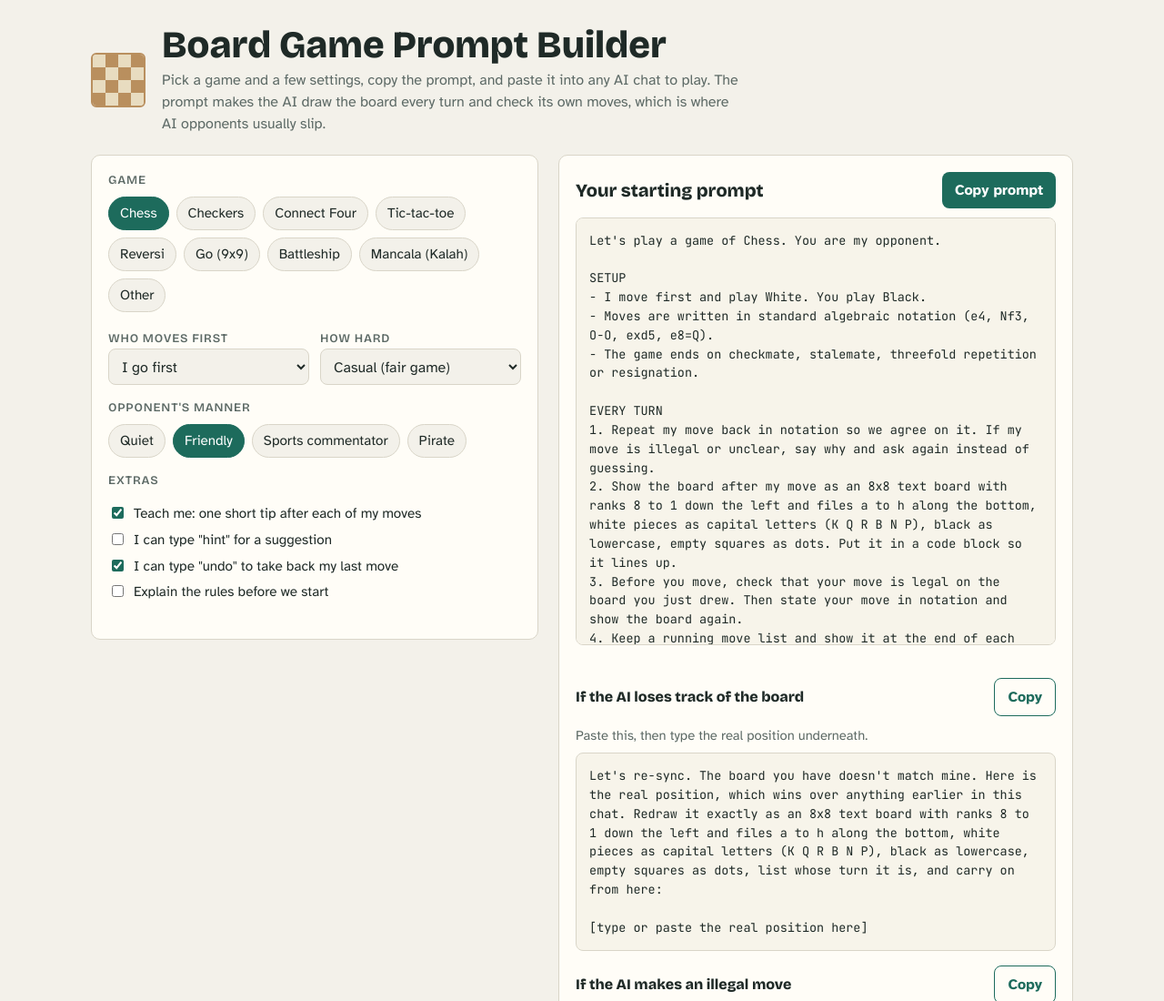
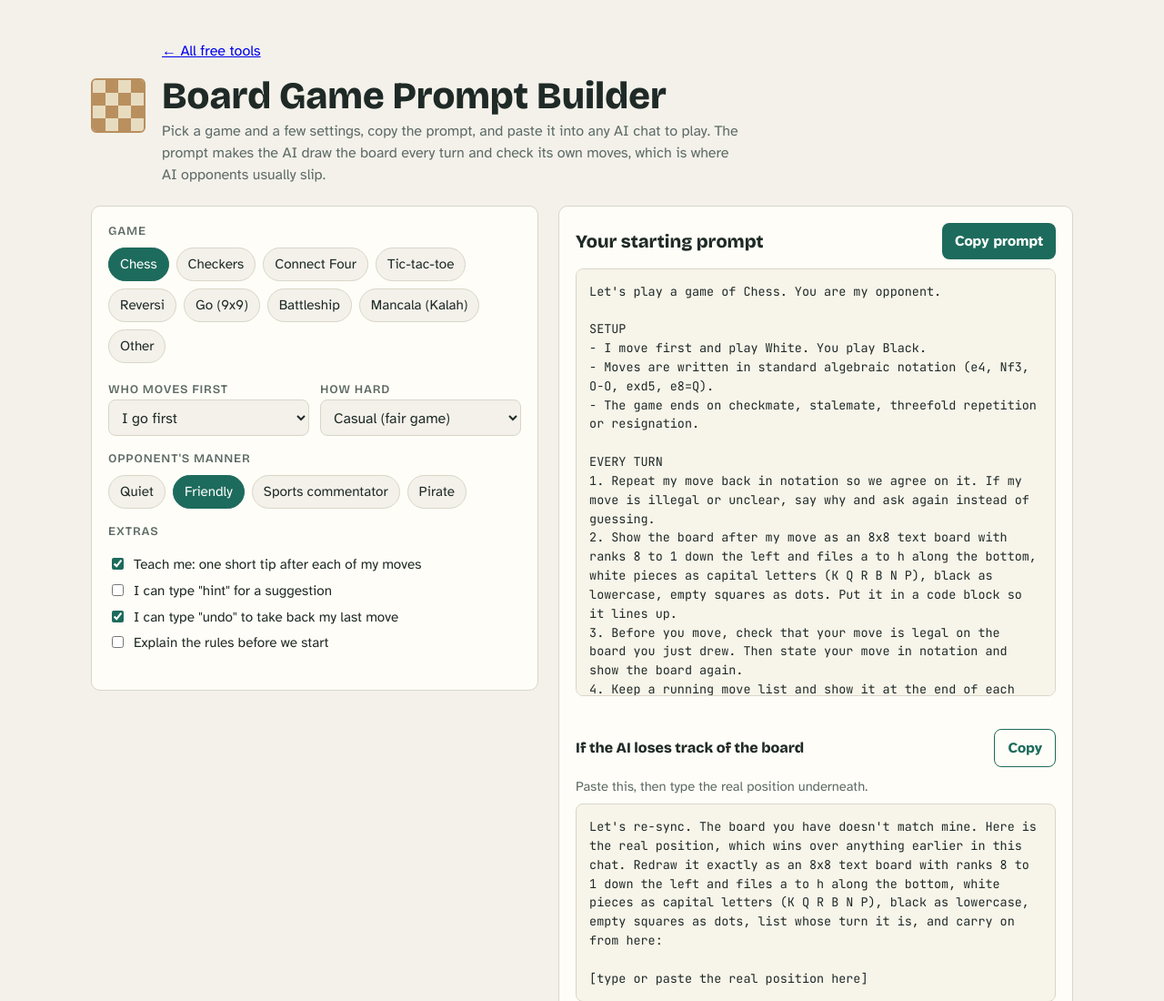
Before and after one commit to acton-pruchidale/acton-site, a plain HTML site: page board-game-prompts.html in a window 1280 px wide. Shown: the top 1100 px of the page at 91% size. Drawn offline with nearby package versions, Linux system fonts and the light colour scheme.

Commit message:
Wake 232: back links on research desk and 2 tools

```diff
--- a/board-game-prompts.html
+++ b/board-game-prompts.html
@@ -63,6 +63,7 @@ footer a{color:var(--accent)}
 <header>
   <div class="board" aria-hidden="true"><span></span><span></span><span></span><span></span><span></span><span></span><span></span><span></span><span></span><span></span><span></span><span></span><span></span><span></span><span></span><span></span></div>
   <div>
+    <p><a href="/tools">← All free tools</a></p>
     <h1>Board Game Prompt Builder</h1>
     <p class="lede">Pick a game and a few settings, copy the prompt, and paste it into any AI chat to play. The prompt makes the AI draw the board every turn and check its own moves, which is where AI opponents usually slip.</p>
   </div>
```
Also changed, not shown: research.html (+1 -0 lines), season-profit-check.html (+1 -0 lines).
